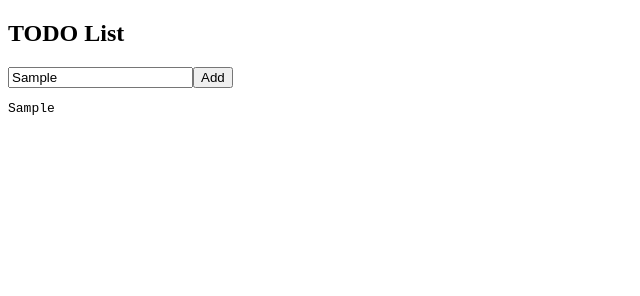
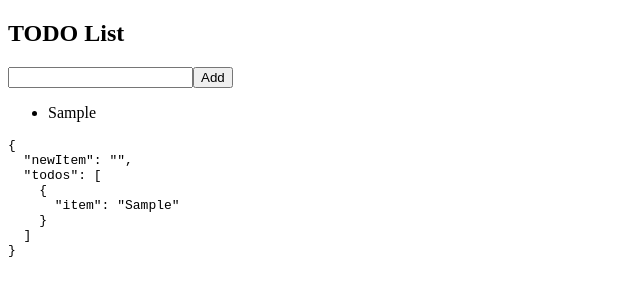
Before and after one commit to FujieMasaki/vue-todo-app, a plain HTML site: page index.html in a window 1280 px wide. Both pictures are taken after typing "Sample" into the empty fields and a click on the button "Add". Shown: the whole page, without its empty margins (0-640 px from the left). Drawn offline with nearby package versions, Linux system fonts and the light colour scheme.

Commit message:
追加した値を表示

```diff
--- a/index.html
+++ b/index.html
@@ -14,8 +14,13 @@
             <input type="" v-model="newItem">
             <button v-on:click="addItem">Add</button>
         </form>
+        <ul>
+            <li v-for="todo in todos">
+                <span>{{ todo.item }}</span>
+            </li>
+        </ul>
 
-        <pre>{{newItem}}</pre>
+        <pre>{{$data}}</pre>
 
     </div>
     <script src="https://unpkg.com/vue@next"></script>
--- a/js/main.js
+++ b/js/main.js
@@ -6,12 +6,15 @@ const app = Vue.createApp({
     }),
     methods: {
         addItem: function (event) {
+            if (this.newItem === '') return
             let todo = {
+                //todoはオブジェクト
                 item: this.newItem
-                //inputから送られてきた値を取得する
+                //inputから送られてきた値を取得するしitemプロパティへ入れる
             }
             this.todos.push(todo)
             //配列に追加
+            this.newItem = ''
         }
     }
 })
```
